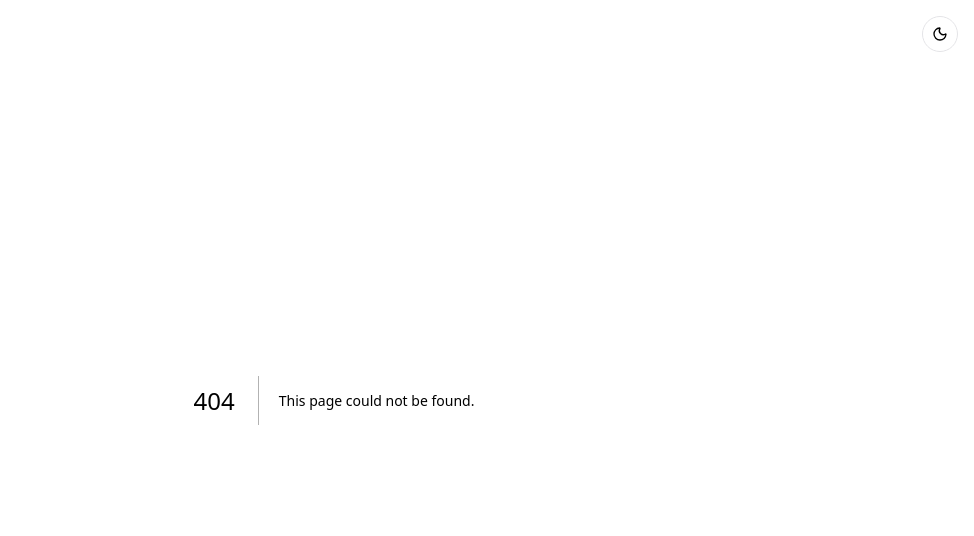
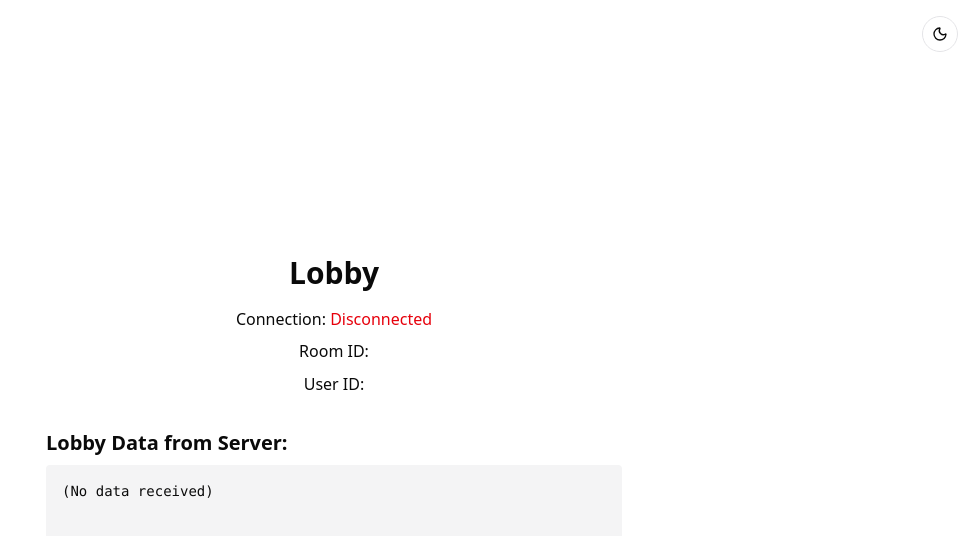
Before and after one commit to agraham02/family-gr-client, a Next.js app: page /lobby/1 in a window 1280 px wide. Before the commit this address had no page. Shown: the top 536 px of the page, without its empty margins (306-1280 px from the left). Built offline with nearby package versions, Linux system fonts and the light colour scheme.

Commit message:
Add LobbyPage component for real-time lobby data display

```diff
--- /dev/null
+++ b/src/app/(room)/lobby/[roomId]/page.tsx
@@ -0,0 +1,55 @@
+"use client";
+import { useEffect, useState } from "react";
+import { useWebSocket } from "@/contexts/WebSocketContext";
+
+export default function LobbyPage() {
+    const { socket, connected } = useWebSocket();
+    const [lobbyData, setLobbyData] = useState<any>(null);
+    const roomId =
+        typeof window !== "undefined" ? sessionStorage.getItem("roomId") : null;
+    const userId =
+        typeof window !== "undefined" ? sessionStorage.getItem("userId") : null;
+
+    useEffect(() => {
+        if (!socket) return;
+        function handleLobbyData(data: any) {
+            setLobbyData(data);
+        }
+        socket.on("lobby-data", handleLobbyData);
+        // Optionally request lobby data on mount
+        socket.emit("get-lobby-data");
+        return () => {
+            socket.off("lobby-data", handleLobbyData);
+        };
+    }, [socket]);
+
+    return (
+        <main className="flex flex-col items-center justify-center min-h-screen p-8">
+            <h1 className="text-3xl font-bold mb-4">Lobby</h1>
+            <div className="mb-2">
+                Connection:{" "}
+                {connected ? (
+                    <span className="text-green-600">Connected</span>
+                ) : (
+                    <span className="text-red-600">Disconnected</span>
+                )}
+            </div>
+            <div className="mb-2">
+                Room ID: <span className="font-mono">{roomId}</span>
+            </div>
+            <div className="mb-2">
+                User ID: <span className="font-mono">{userId}</span>
+            </div>
+            <div className="w-full max-w-xl mt-6">
+                <h2 className="text-xl font-semibold mb-2">
+                    Lobby Data from Server:
+                </h2>
+                <pre className="bg-zinc-100 dark:bg-zinc-900 p-4 rounded text-sm overflow-x-auto min-h-[80px]">
+                    {lobbyData
+                        ? JSON.stringify(lobbyData, null, 2)
+                        : "(No data received)"}
+                </pre>
+            </div>
+        </main>
+    );
+}
```
